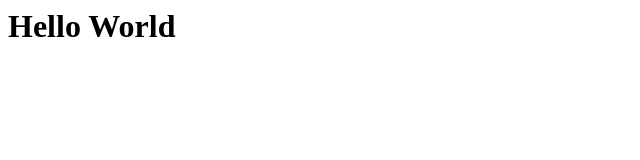
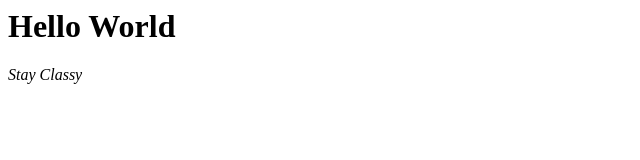
Before and after one commit to stovda01/stovda01.github.io, a plain HTML site: page index.html in a window 1280 px wide. Shown: the full height of the page, 0-640 px from the left. Drawn offline with Linux system fonts and the light colour scheme.

Commit message:
Update index.html

```diff
--- a/index.html
+++ b/index.html
@@ -6,6 +6,7 @@
 
   <body>
     <h1>Hello World</h1>
+    <em>Stay Classy</em>
   </body>
 
 </html>
```
